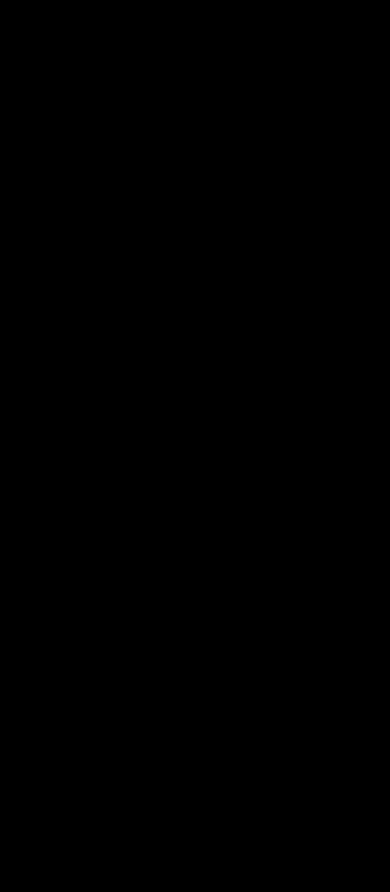
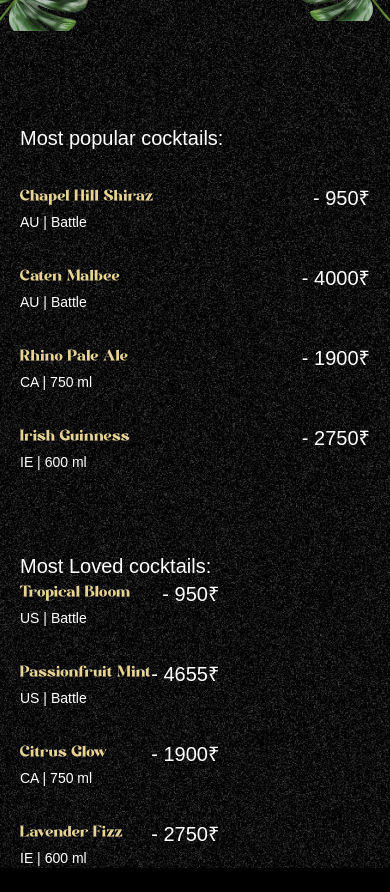
Before and after one commit to Priyanshu-tech-u/gsap-cocktails, a React (Vite) app: page / in a window 390 px wide. Shown: the part 880-1772 px from the top of the page. Built offline with nearby package versions, Linux system fonts and the light colour scheme; a web font is replaced by a local one.

Commit message:
implemented cocktail section

```diff
--- a/constants/index.js
+++ b/constants/index.js
@@ -22,25 +22,25 @@ const cocktailLists = [
 	name: "Chapel Hill Shiraz",
 	country: "AU",
 	detail: "Battle",
-	price: "$10",
+	price: "950₹",
  },
  {
 	name: "Caten Malbee",
 	country: "AU",
 	detail: "Battle",
-	price: "$49",
+	price: "4000₹",
  },
  {
 	name: "Rhino Pale Ale",
 	country: "CA",
 	detail: "750 ml",
-	price: "$20",
+	price: "1900₹",
  },
  {
 	name: "Irish Guinness",
 	country: "IE",
 	detail: "600 ml",
-	price: "$29",
+	price: "2750₹",
  },
 ];
 
@@ -49,25 +49,25 @@ const mockTailLists = [
 	name: "Tropical Bloom",
 	country: "US",
 	detail: "Battle",
-	price: "$10",
+	price: "950₹",
  },
  {
 	name: "Passionfruit Mint",
 	country: "US",
 	detail: "Battle",
-	price: "$49",
+	price: "4655₹",
  },
  {
 	name: "Citrus Glow",
 	country: "CA",
 	detail: "750 ml",
-	price: "$20",
+	price: "1900₹",
  },
  {
 	name: "Lavender Fizz",
 	country: "IE",
 	detail: "600 ml",
-	price: "$29",
+	price: "2750₹",
  },
 ];
 
--- a/src/App.jsx
+++ b/src/App.jsx
@@ -2,6 +2,7 @@ import React from 'react'
 import gsap from 'gsap';
 import Navbar from './components/Navbar';
 import Hero from "./components/Hero"
+import Cocktails from './components/cocktails';
 import {ScrollTrigger , SplitText } from "gsap/all";
 
 gsap.registerPlugin(ScrollTrigger , SplitText);
@@ -12,7 +13,7 @@ const App = () => {
     <main>
         <Navbar/>
         <Hero/>
-
+        <Cocktails/>
     </main>
   )
 }
--- /dev/null
+++ b/src/components/Cocktails.jsx
@@ -0,0 +1,75 @@
+import React from 'react'
+import { cocktailLists, mockTailLists } from '../../constants'
+import { useGSAP } from '@gsap/react'
+import gsap from 'gsap'
+import {ScrollTrigger , SplitText } from "gsap/all";
+gsap.registerPlugin(ScrollTrigger , SplitText);
+
+
+const Cocktails = () => {
+  useGSAP(()=> {
+    const parallaxTimeline =gsap.timeline({
+      scrollTrigger:{
+        trigger:'#cocktails',
+        start:'top 30%',
+        end:'bottom 80%',
+        scrub: true,
+      }
+    })
+
+    parallaxTimeline
+  .to('#c-left-leaf', {
+    x: -100,
+    y: 100,
+  }, 0)
+  .to('#c-right-leaf', {
+    x: 100,
+    y: 100,
+  }, 0);
+  })
+
+  return (
+   <section id="cocktails" className='noisy'>
+
+    <img src="/images/cocktail-left-leaf.png" alt="l-leaf" id="c-left-leaf" />
+    <img src="/images/cocktail-right-leaf.png" alt="r-leaf"  id="c-right-leaf" />
+
+    <div className='list'>
+      <div className='popular'>
+        <h2>Most popular cocktails:</h2>
+
+        <ul>
+          {cocktailLists.map(({name , country , detail , price}) =>(
+            <li key={name}>
+              <div className='md:me-28'>
+                <h3>{name}</h3>
+                <p>{country} | {detail}</p>
+              </div>
+              <span> - {price}</span>
+            </li>
+          ))}
+        </ul>
+      </div>
+
+      <div className='Loved'>
+        <h2>Most Loved cocktails:</h2>
+
+        <ul>
+          {mockTailLists.map(({name , country , detail , price}) =>(
+            <li key={name}>
+              <div className='md:me-28'>
+                <h3>{name}</h3>
+                <p>{country} | {detail}</p>
+              </div>
+              <span> - {price}</span>
+            </li>
+          ))}
+        </ul>
+      </div>
+
+    </div>
+   </section>
+  )
+}
+
+export default Cocktails
```
